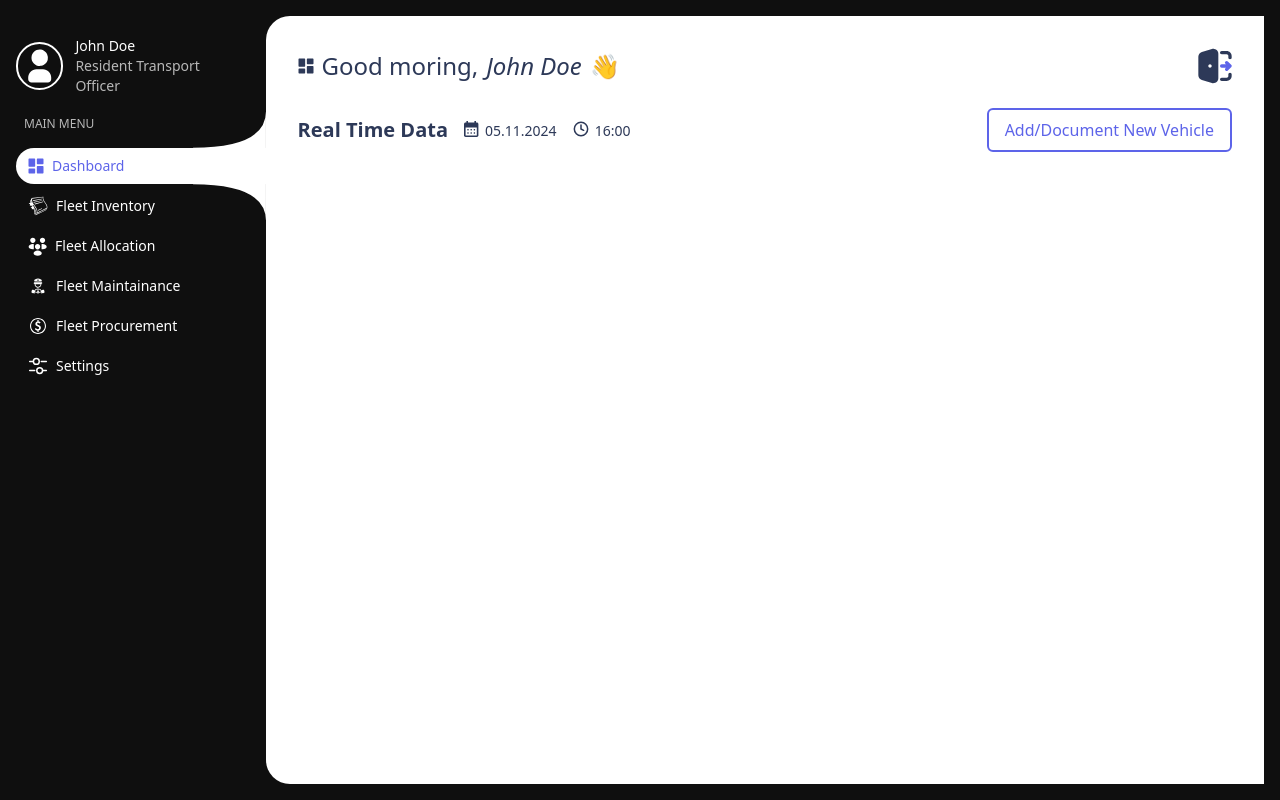
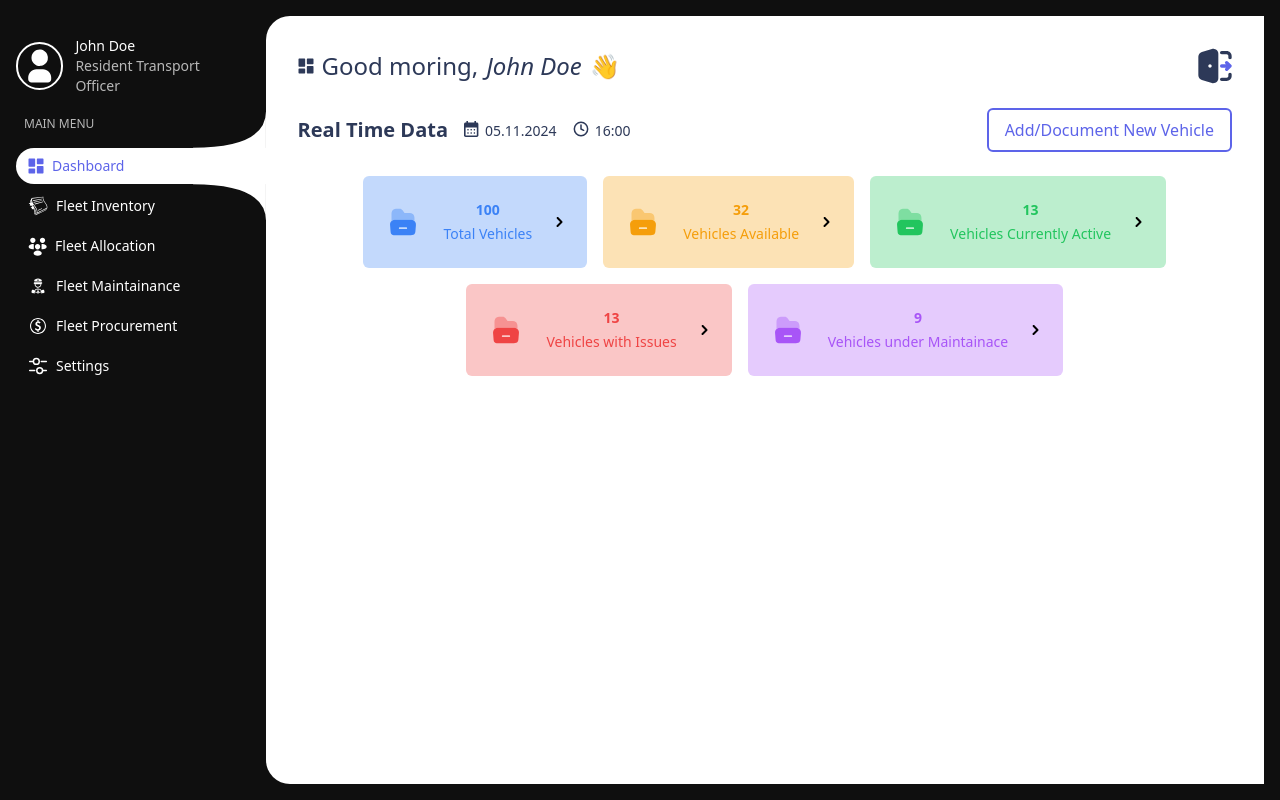
Before and after one commit to pineapptech/fleet-management-FE, a Next.js app: page /dashboard/home in a window 1280 px wide. Built offline with nearby package versions, Linux system fonts and the light colour scheme.

Commit message:
Add vehicle-summary component to dashboard

```diff
--- a/src/app/dashboard/(with-layout)/home/page.jsx
+++ b/src/app/dashboard/(with-layout)/home/page.jsx
@@ -1,7 +1,8 @@
 import React from "react";
+import Button from "@/components/button";
 import Greeting from "../_components/greeting";
 import RealTimeInfo from "../_components/real-time-info";
-import Button from "@/components/button";
+import VehicleSummary from "./vehicle-summary";
 
 const DashboardHome = () => {
   return (
@@ -11,6 +12,8 @@ const DashboardHome = () => {
         <RealTimeInfo />
         <Button variant="outline">Add/Document New Vehicle</Button>
       </div>
+
+      <VehicleSummary />
     </div>
   );
 };
--- /dev/null
+++ b/src/app/dashboard/(with-layout)/home/vehicle-summary.jsx
@@ -0,0 +1,54 @@
+import FolderOpenIcon from "@/icons/folder-open";
+import ChevronRightIcon from "@/icons/chevron-right";
+
+const vehicleSummaries = [
+  {
+    title: "Total Vehicles",
+    count: 100,
+    fg: "text-blue-500",
+    bg: "bg-blue-500/30",
+  },
+  {
+    title: "Vehicles Available",
+    count: 32,
+    fg: "text-amber-500",
+    bg: "bg-amber-500/30",
+  },
+  {
+    title: "Vehicles Currently Active",
+    count: 13,
+    fg: "text-green-500",
+    bg: "bg-green-500/30",
+  },
+  {
+    title: "Vehicles with Issues",
+    count: 13,
+    fg: "text-red-500",
+    bg: "bg-red-500/30",
+  },
+  {
+    title: "Vehicles under Maintainace",
+    count: 9,
+    fg: "text-purple-500",
+    bg: "bg-purple-500/30",
+  },
+];
+
+const VehicleSummary = () => {
+  return (
+    <div className="card-wrapper flex gap-4 flex-wrap justify-center">
+      {vehicleSummaries.map(({ title, count, fg, bg }) => (
+        <div className={`flex items-center gap-6 p-6 rounded-md ${bg} ${fg}`}>
+          <FolderOpenIcon />
+          <div className="info text-center text-sm">
+            <p className="count font-bold mb-1">{count}</p>
+            <p className="title">{title}</p>
+          </div>
+          <ChevronRightIcon className="text-black" />
+        </div>
+      ))}
+    </div>
+  );
+};
+
+export default VehicleSummary;
--- /dev/null
+++ b/src/icons/chevron-right.jsx
@@ -0,0 +1,23 @@
+import React from "react";
+
+const ChevronRightIcon = ({ className }) => {
+  return (
+    <svg
+      width="7"
+      height="10"
+      viewBox="0 0 7 10"
+      fill="none"
+      xmlns="http://www.w3.org/2000/svg"
+      className={className}
+    >
+      <path
+        fillRule="evenodd"
+        clipRule="evenodd"
+        d="M1.50001 9.99976C1.24401 9.99976 0.988006 9.90176 0.793006 9.70676C0.402006 9.31576 0.402006 8.68376 0.793006 8.29276L4.09801 4.98776L0.918006 1.69476C0.535006 1.29676 0.546006 0.663761 0.943006 0.280761C1.34101 -0.102239 1.97401 -0.0912393 2.35701 0.304761L6.21901 4.30476C6.59801 4.69776 6.59301 5.32076 6.20701 5.70676L2.20701 9.70676C2.01201 9.90176 1.75601 9.99976 1.50001 9.99976Z"
+        fill="currentColor"
+      />
+    </svg>
+  );
+};
+
+export default ChevronRightIcon;
--- /dev/null
+++ b/src/icons/folder-open.jsx
@@ -0,0 +1,26 @@
+import React from "react";
+
+const FolderOpenIcon = ({ className }) => {
+  return (
+    <svg
+      width="32"
+      height="32"
+      viewBox="0 0 32 32"
+      fill="none"
+      xmlns="http://www.w3.org/2000/svg"
+      className={className}
+    >
+      <path
+        d="M28.0801 15.7598L27.8667 15.4665C27.4934 15.0131 27.0534 14.6531 26.5467 14.3865C25.8667 13.9998 25.0934 13.7998 24.2934 13.7998H7.69339C6.89339 13.7998 6.13339 13.9998 5.44006 14.3865C4.92006 14.6665 4.45339 15.0531 4.06673 15.5331C3.30673 16.5065 2.94673 17.7065 3.06673 18.9065L3.56006 25.1331C3.73339 27.0131 3.96006 29.3331 8.18673 29.3331H23.8134C28.0401 29.3331 28.2534 27.0131 28.4401 25.1198L28.9334 18.9198C29.0534 17.7998 28.7601 16.6798 28.0801 15.7598ZM19.1867 23.1198H12.8001C12.2801 23.1198 11.8667 22.6931 11.8667 22.1865C11.8667 21.6798 12.2801 21.2531 12.8001 21.2531H19.1867C19.7067 21.2531 20.1201 21.6798 20.1201 22.1865C20.1201 22.7065 19.7067 23.1198 19.1867 23.1198Z"
+        fill="currentColor"
+      />
+      <path
+        opacity="0.4"
+        d="M4.50671 15.0798C4.80005 14.8132 5.09338 14.5732 5.44005 14.3865C6.12005 13.9998 6.89338 13.7998 7.69338 13.7998H24.3067C25.1067 13.7998 25.8667 13.9998 26.56 14.3865C26.9067 14.5732 27.2134 14.8132 27.4934 15.0932V14.3865V13.0932C27.4934 8.33317 26.04 6.87984 21.28 6.87984H18.1067C17.52 6.87984 17.5067 6.8665 17.16 6.41317L15.56 4.2665C14.8 3.27984 14.2 2.6665 12.2934 2.6665H10.72C5.96005 2.6665 4.50671 4.11984 4.50671 8.87984V14.3998V15.0798Z"
+        fill="currentColor"
+      />
+    </svg>
+  );
+};
+
+export default FolderOpenIcon;
```
